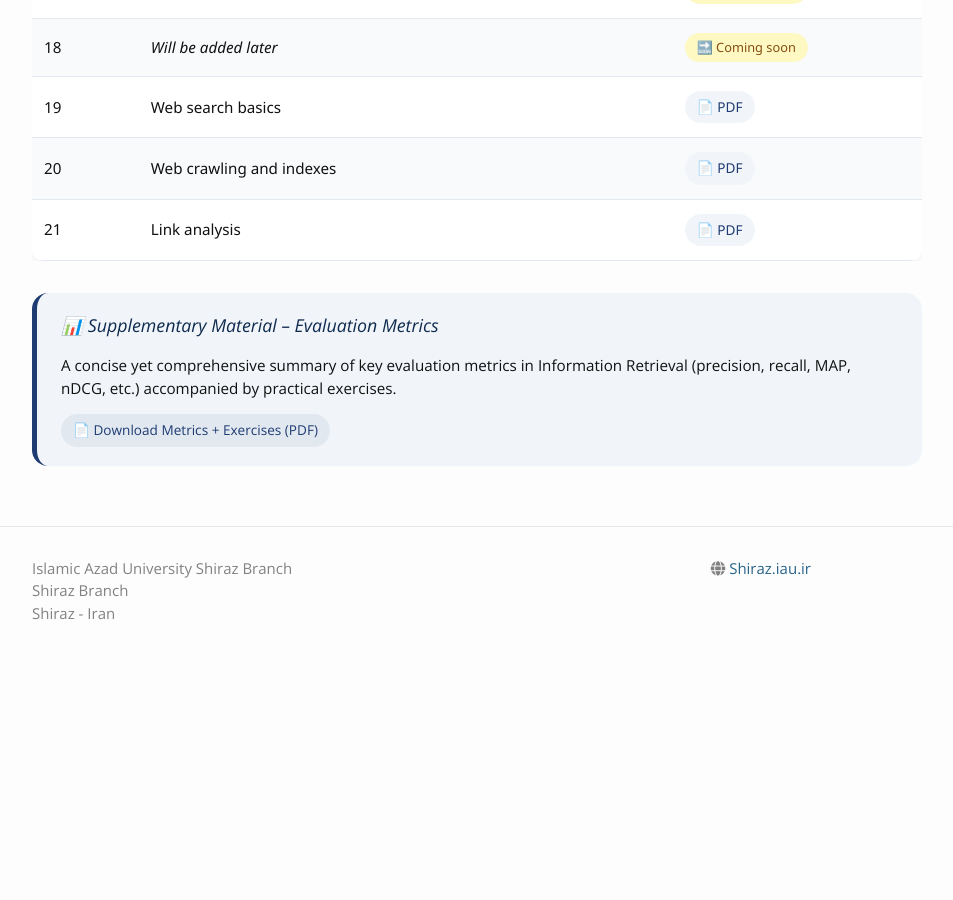
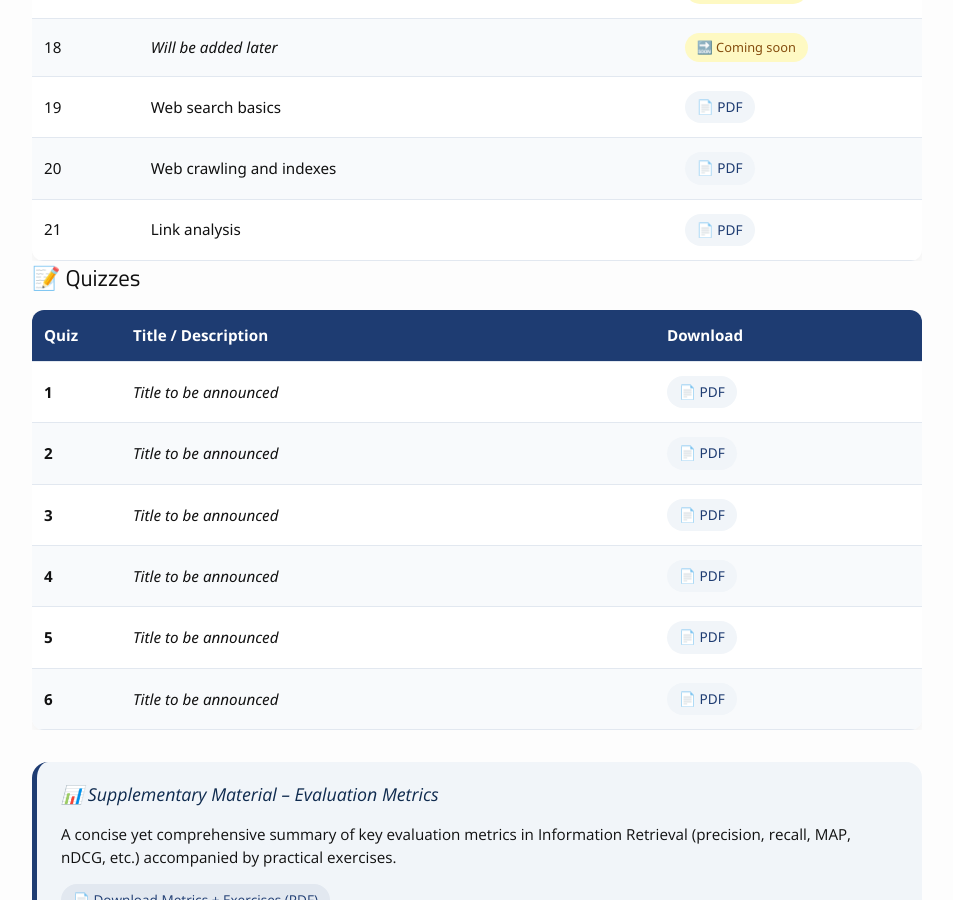
Before and after one commit to ir-spring2026/ir-spring2026.github.io, a Jekyll site: the page built from lectures.md, in a window 1280 px wide and 900 px high, scrolled down 1343 px. Shown: the whole window, without its empty margins (163-1116 px from the left). Built offline with Jekyll 4.4.1, drawn with Linux system fonts in a browser that asks for light colours; nearby versions of some CDN libraries; before the commit the page ends 2027 px from its top, so only the background shows below that.

Commit message:
Update lectures.md

```diff
--- a/lectures.md
+++ b/lectures.md
@@ -125,6 +125,27 @@ permalink: /lectures/
   </table>
 </div>
 
+<h2>📝 Quizzes</h2>
+<div class="lectures-container">
+  <table class="lectures-table">
+    <thead>
+      <tr>
+        <th style="width: 10%;">Quiz</th>
+        <th style="width: 60%;">Title / Description</th>
+        <th style="width: 30%;">Download</th>
+      </tr>
+    </thead>
+    <tbody>
+      <tr><td><strong>1</strong></td><td><em>Title to be announced</em></td><td><a class="download-link" href="{{ site.baseurl }}/static_files/quizzes/Quiz-1.pdf">📄 PDF</a></td></tr>
+      <tr><td><strong>2</strong></td><td><em>Title to be announced</em></td><td><a class="download-link" href="{{ site.baseurl }}/static_files/quizzes/Quiz-2.PDF">📄 PDF</a></td></tr>
+      <tr><td><strong>3</strong></td><td><em>Title to be announced</em></td><td><a class="download-link" href="{{ site.baseurl }}/static_files/quizzes/Quiz-3%20.pdf">📄 PDF</a></td></tr>
+      <tr><td><strong>4</strong></td><td><em>Title to be announced</em></td><td><a class="download-link" href="{{ site.baseurl }}/static_files/quizzes/Quiz-4%20.pdf">📄 PDF</a></td></tr>
+      <tr><td><strong>5</strong></td><td><em>Title to be announced</em></td><td><a class="download-link" href="{{ site.baseurl }}/static_files/quizzes/Quiz-5.pdf">📄 PDF</a></td></tr>
+      <tr><td><strong>6</strong></td><td><em>Title to be announced</em></td><td><a class="download-link" href="{{ site.baseurl }}/static_files/quizzes/Quiz-6%E2%80%94The%20Last%20Chapter...pdf">📄 PDF</a></td></tr>
+    </tbody>
+  </table>
+</div>
+
 <div class="supplement-card">
   <h3>📊 Supplementary Material – Evaluation Metrics</h3>
   <p>A concise yet comprehensive summary of key evaluation metrics in Information Retrieval (precision, recall, MAP, nDCG, etc.) accompanied by practical exercises.</p>
```
